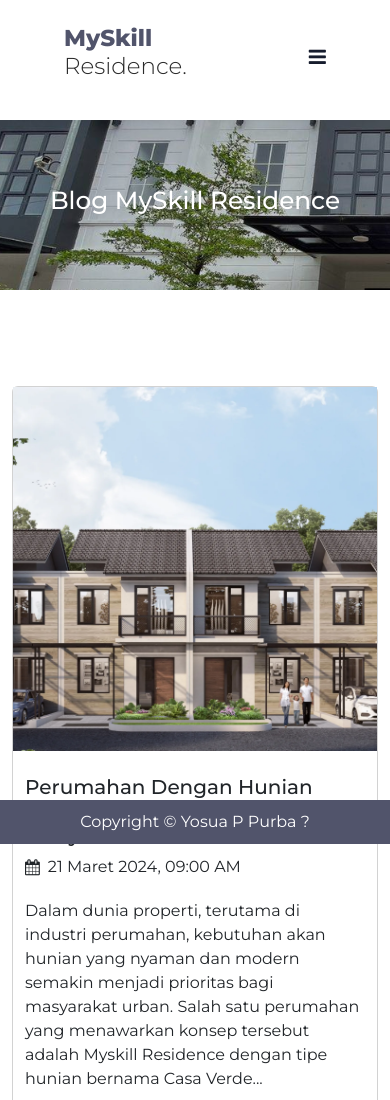
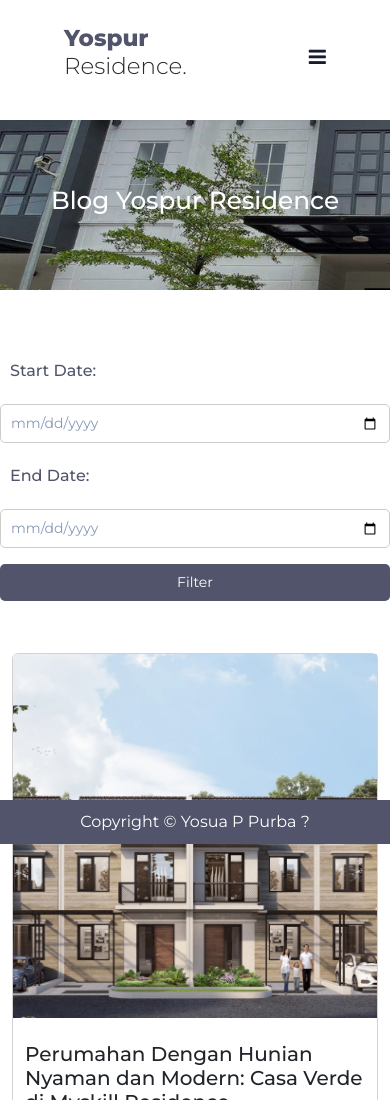
Before and after one commit to yosparpur/my-skill-residence-property, a plain HTML site: page blog.html in a window 390 px wide. Shown: the top 1100 px of the page. Drawn offline with nearby package versions, Linux system fonts and the light colour scheme.

Commit message:
d
Ada Tambahan

```diff
--- a/blog.html
+++ b/blog.html
@@ -3,7 +3,7 @@
 <head>
     <meta charset="UTF-8">
     <meta name="viewport" content="width=device-width, initial-scale=1.0">
-    <title>My Skill Residence</title>
+    <title>Yospur Residence</title>
     <link rel="stylesheet" href="./css/style.css">
     <link rel="stylesheet" href="https://cdnjs.cloudflare.com/ajax/libs/font-awesome/4.7.0/css/font-awesome.min.css">
 
@@ -23,7 +23,7 @@
       <nav class="nav">
         <div class="logo">
           <a href="./index.html" style="text-decoration: none;">
-            <h2>MySkill <br> <span id="black-title">Residence.</span></h2>
+            <h2>Yospur <br> <span id="black-title">Residence.</span></h2>
           </a>
         </div>
 
@@ -64,12 +64,25 @@
         <div class="container-fluid">
             <div class="row" id="content-title">
                 <div class="col-md-12 text-center">
-                    <h2>Blog MySkill Residence</h2>
+                    <h2>Blog Yospur Residence</h2>
                 </div>
             </div>
         </div>
     </section>
+
+
+
     <!-- container title -->
+    <div id="filter-container">
+      <label for="start-date">Start Date:</label>
+      <input type="date" id="start-date" />
+
+      <label for="end-date">End Date:</label>
+      <input type="date" id="end-date" />
+
+      <button id="filter-btn">Filter</button>
+    </div>
+
 
     <!-- section content -->
     <div class="container pt-2 pb-4 mb-3 blog">
--- a/css/style.css
+++ b/css/style.css
@@ -330,6 +330,71 @@ body {
 .detail_tipe_rumah{
   padding-left: 0 !important;
 }
+ /* Blog Filter*/
+ #filter-container {
+  display: flex; /* Menggunakan Flexbox */
+  justify-content: center; /* Memusatkan horizontal */
+  align-items: center; /* Memusatkan vertikal jika diperlukan */
+  gap: 1rem; /* Memberikan jarak antar elemen */
+  margin: 20px 0; /* Opsional: Memberikan margin vertikal */
+}
+
+#filter-container label,
+#filter-container input,
+#filter-container button {
+  font-size: 1rem; /* Menyesuaikan ukuran font */
+  padding: 5px 10px; /* Memberikan ruang dalam */
+}
+
+
+#filter-container label {
+  font-size: 16px;
+  color: var(--primary-color); /* Sesuaikan dengan warna utama di variabel CSS */
+  font-weight: 500;
+}
+
+#filter-container input[type="date"] {
+  padding: 8px 10px;
+  border: 1px solid #ccc;
+  border-radius: 5px;
+  font-size: 14px;
+  color: var(--text-content);
+  width: 180px; /* Panjang input tanggal */
+}
+
+#filter-container input[type="date"]:focus {
+  outline: none;
+  border-color: var(--primary-color); /* Warna saat fokus */
+  box-shadow: 0 0 5px rgba(81, 84, 107, 0.5);
+}
+
+#filter-container button {
+  background-color: var(--primary-color);
+  color: var(--c-white);
+  border: none;
+  padding: 8px 15px;
+  font-size: 14px;
+  border-radius: 5px;
+  cursor: pointer;
+  transition: all 0.3s ease;
+}
+
+#filter-container button:hover {
+  background-color: var(--btn-hover-color); /* Warna hover dari variabel CSS */
+  transform: translateY(-2px);
+}
+
+@media screen and (max-width: 768px) {
+  #filter-container {
+    flex-direction: column;
+    align-items: flex-start;
+  }
+
+  #filter-container input[type="date"],
+  #filter-container button {
+    width: 100%;
+  }
+}
 
 
 /*Media Query */
--- a/js/script.js
+++ b/js/script.js
@@ -335,6 +335,34 @@ if (tipeRumahValue != null && tipeRumahValue != ""){
     }
 }
 
+
+// Filter berdasarkan rentang tanggal
+document.getElementById("filter-btn").addEventListener("click", function () {
+    // Ambil nilai tanggal dari input
+    const startDate = new Date(document.getElementById("start-date").value);
+    const endDate = new Date(document.getElementById("end-date").value);
+
+    // Pilih semua elemen blog berdasarkan class yang ada
+    const blogItems = document.querySelectorAll(".blog-item");
+
+    // Iterasi elemen blog dan filter berdasarkan tanggal
+    blogItems.forEach((item) => {
+      const blogDate = new Date(item.getAttribute("data-date"));
+
+      // Logika filter: sembunyikan jika tidak sesuai tanggal
+      if (
+        (!isNaN(startDate) && blogDate < startDate) ||
+        (!isNaN(endDate) && blogDate > endDate)
+      ) {
+        item.style.display = "none";
+      } else {
+        item.style.display = "block";
+      }
+    });
+});
+
+
+
 // FOR BLOG LOAD DATA --------------------------------
 
 const blogData = [
@@ -356,9 +384,9 @@ const blogData = [
     },
 ]
 
-function generateBlogHTML(blogPost){
+function generateBlogHTML(blogPost) {
     return `
-        <div class="card mb-4">
+        <div class="card mb-4 blog-item" data-date="${new Date(blogPost.date).toISOString()}">
             <div class="row">
                 <div class="col-md-4">
                     <img src="${blogPost.image_blog}" width="100%" height="100%" />
@@ -374,13 +402,14 @@ function generateBlogHTML(blogPost){
                         <a href="./detail_blog.html?id=${blogPost.id}" class="btn btn-sm btn-primary btn-readmore">
                            <i class="fa fa-book me-1"></i>
                            read more
-                        </a
+                        </a>
                     </div>
                 </div>
             </div>
         </div>
     `;
 }
+
 
 function generateLatestBlogHTML(blogPost) {
     return `
```
Also changed, not shown: detail_blog.html (+1 -1 lines), detail_rumah.html (+5 -5 lines), tipe_rumah.html (+3 -3 lines).
